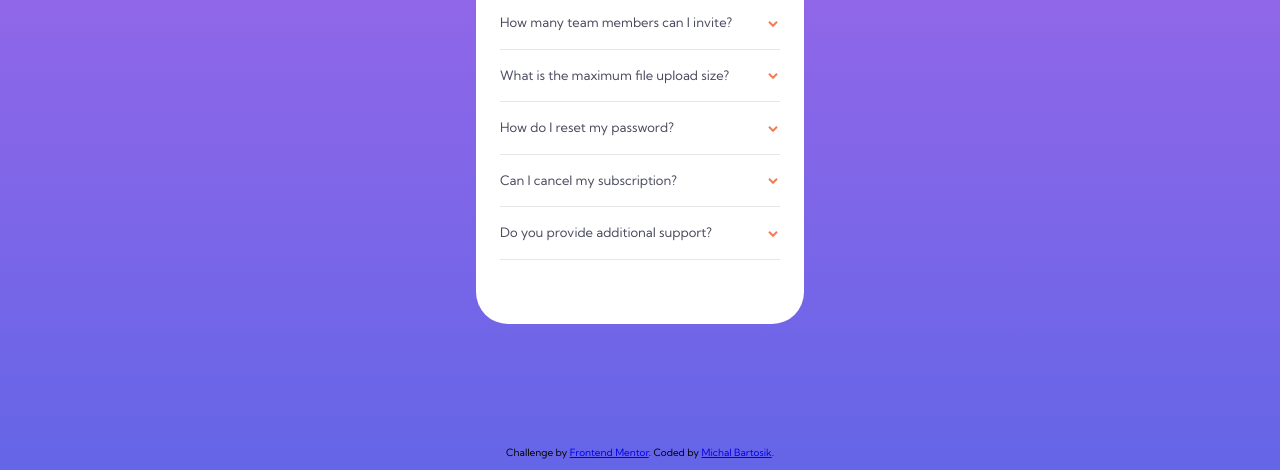
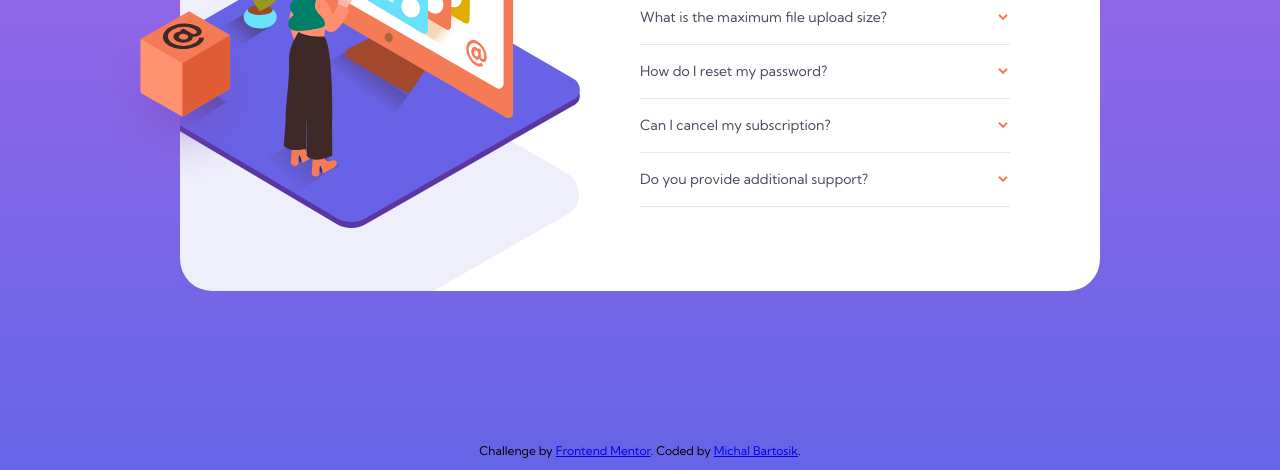
Before and after one commit to mbart13/faq-accordion-card, a plain HTML site: page index.html in a window 1280 px wide. Shown: the part 330-800 px from the top of the page. Drawn offline with Linux system fonts and the light colour scheme.

Commit message:
finished desktop view

```diff
--- a/css/style.scss
+++ b/css/style.scss
@@ -28,7 +28,7 @@ body {
   display: flex;
   flex-direction: column;
   min-height: 100vh;
-  padding: 1rem 0;
+  padding-bottom: 1rem;
 }
 
 .main-section {
@@ -36,6 +36,7 @@ body {
   display: flex;
   justify-content: center;
   align-items: center;
+
 }
 
 .card {
@@ -46,20 +47,32 @@ body {
   width: 95vw;
   display: flex;
   flex-direction: column;
+
 }
 
 .img-container {
   position: relative;
-}
 
-.img-container::after {
-  content: "";
-  position: absolute;
-  top: -9.5rem;
-  left: .5rem;
-  background: url(../images/bg-pattern-mobile.svg) center no-repeat;
-  width: 26.6rem;
-  height: 19.6rem;
+  &::after {
+    content: "";
+    position: absolute;
+    bottom: 21rem;
+    left: 0;
+    background: url(../images/bg-pattern-mobile.svg) center no-repeat;
+    width: 25rem;
+    height: 20rem;
+    top: -9rem;
+    left: 1.4rem;
+
+    @media screen and (min-width: 1000px) {
+      width: 96.4rem;
+      background: url(../images/bg-pattern-desktop.svg) center no-repeat;
+      height: 94.4rem;
+      left: -56.5rem;
+      top: -30rem;
+    }
+  }
+
 }
 
 .img-mobile {
@@ -68,14 +81,21 @@ body {
   right: 2.2rem;
 }
 
+.img-desktop {
+  display: none;
+  z-index: 1;
+}
 
 .title {
   text-align: center;
   font-size: 3.2rem;
   text-transform: uppercase;
   color: $color-primary-blue;
+  padding-bottom: 2rem;
+}
+
+.faq {
   padding-top: 8rem;
-  padding-bottom: 2rem;
 }
 
 .faq-item {
@@ -86,7 +106,7 @@ body {
 .question {
   display: flex;
   justify-content: space-between;
-  align-items: center;
+  align-items: flex-start;
   cursor: pointer;
 }
 
@@ -99,6 +119,7 @@ body {
   color: $color-grey-1;
   font-size: 1.3rem;
   font-weight: normal;
+  padding-right: 1rem;
 }
 
 .question-btn {
@@ -135,3 +156,66 @@ body {
 .show-text .question-text {
   font-weight: bold;
 }
+
+.footer {
+  font-size: 1.2rem;
+}
+
+@media screen and (min-width: 1000px) {
+
+  .card {
+    flex-direction: row;
+    max-width: 920px;
+    width: 100%;
+    padding: 0;
+    position: relative;
+
+    &::after {
+      content: "";
+      position: absolute;
+      background: url(../images/illustration-box-desktop.svg) no-repeat center;
+      width: 15rem;
+      height: 18rem;
+      z-index: 2;
+      left: -7rem;
+      bottom: 10rem;
+    }
+
+  }
+
+  .img-container {
+    overflow: hidden;
+    padding-top: 4.8rem;
+  }
+
+
+  .img-mobile {
+    display: none;
+  }
+
+  .img-desktop {
+    display: block;
+    position: absolute;
+    right: 6rem;
+  }
+
+  .img-container, .faq {
+    flex-basis: 50%;
+  }
+
+  .faq {
+    padding: 4.8rem 9rem 8.4rem 0;
+  }
+
+  .title {
+    text-align: left;
+  }
+
+  .question-text {
+    font-size: 1.4rem;
+  }
+
+  .answer {
+    font-size: 1.3rem;
+  }
+}
--- a/index.html
+++ b/index.html
@@ -23,8 +23,9 @@
       <section class="card">
         <div class="img-container">
           <img class="img-mobile" src="./images/illustration-woman-online-mobile.svg" alt="woman online">
+          <img class="img-desktop" src="./images/illustration-woman-online-desktop.svg" alt="woman online">
         </div>
-        <section class="fag">
+        <section class="faq">
           <h2 class="title">faq</h2>
           <div class="faq-item">
             <div class="question">
```
Also changed, not shown: css/style.css, 1 other file.
